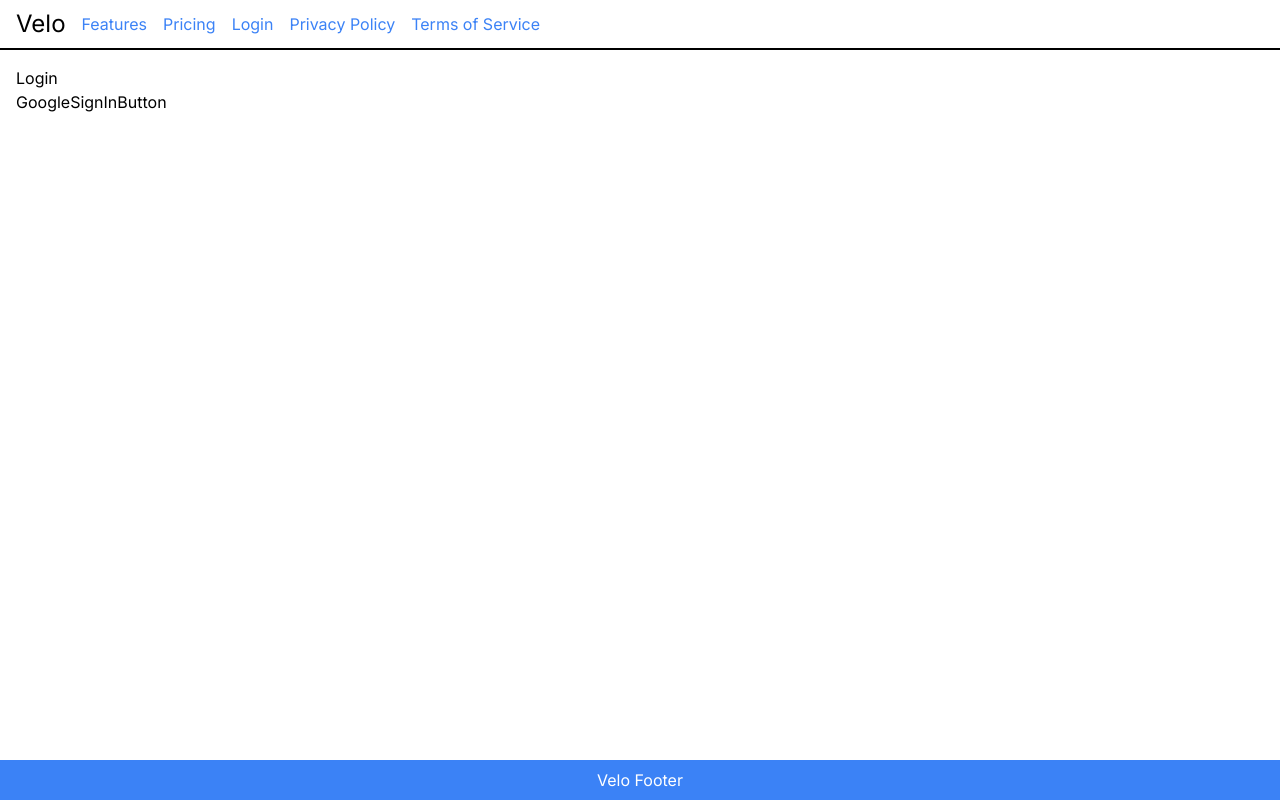
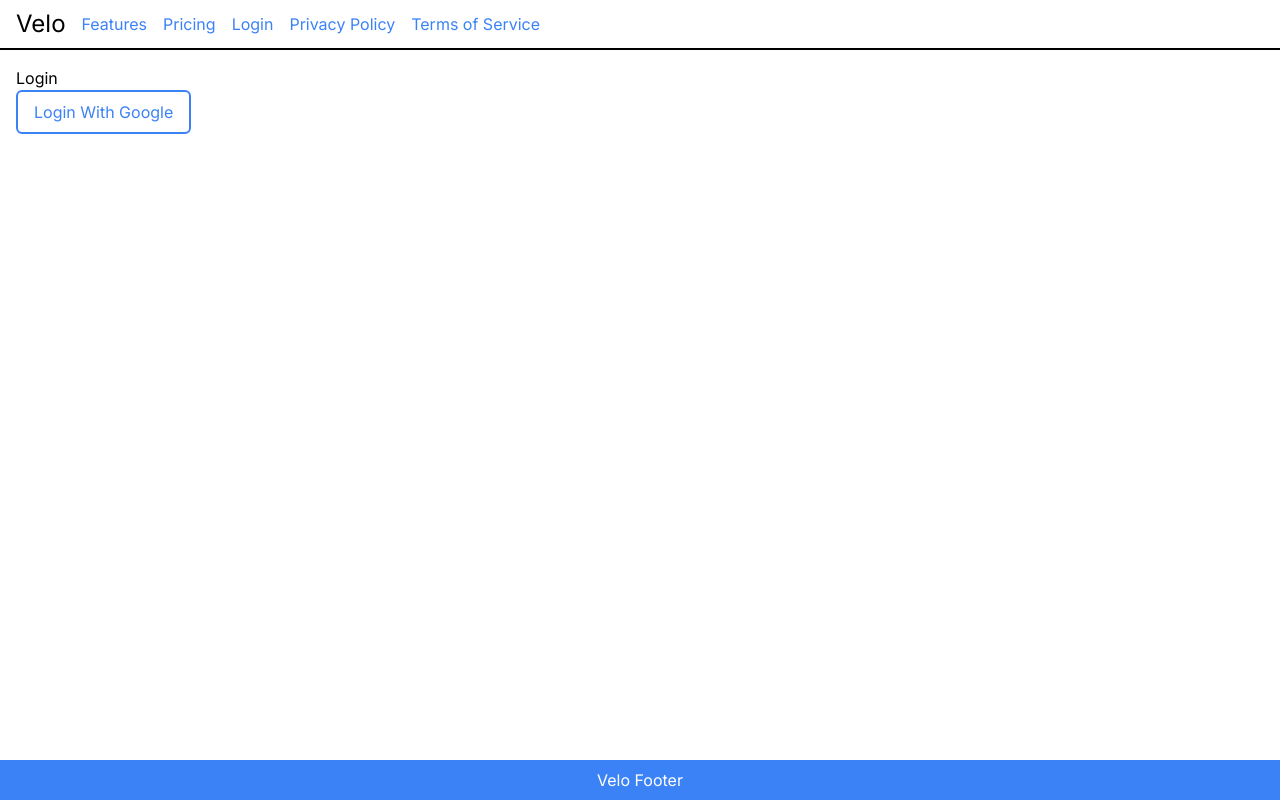
Before and after one commit to andrews1022/velo, a Next.js app: page /login in a window 1280 px wide. Built offline with nearby package versions, Linux system fonts and the light colour scheme.

Commit message:
trying to debug why logging in with google is not working :(

```diff
--- a/package.json
+++ b/package.json
@@ -9,7 +9,7 @@
     "lint": "next lint"
   },
   "dependencies": {
-    "@next-auth/prisma-adapter": "^0.4.4-canary.81",
+    "@next-auth/prisma-adapter": "^1.0.7",
     "@prisma/client": "^5.7.0",
     "dotenv": "^16.3.1",
     "next": "14.0.4",
--- /dev/null
+++ b/src/app/dashboard/page.tsx
@@ -0,0 +1,9 @@
+const DashboardPage = () => {
+  return (
+    <div>
+      <h1>DashboardPage</h1>
+    </div>
+  );
+};
+
+export default DashboardPage;
--- a/src/components/google-sign-in-button.tsx
+++ b/src/components/google-sign-in-button.tsx
@@ -1,5 +1,27 @@
+"use client";
+
+import { signIn } from "next-auth/react";
+
 const GoogleSignInButton = () => {
-  return <div>GoogleSignInButton</div>;
+  const handleClick = () => {
+    signIn("google", { callbackUrl: "/dashboard" });
+  };
+
+  return (
+    <div>
+      <button
+        className="
+          border-2 border-blue-500 text-blue-500
+          py-2 px-4 rounded-md
+          hover:bg-blue-500 hover:text-white transition-colors
+        "
+        onClick={handleClick}
+        type="button"
+      >
+        Login With Google
+      </button>
+    </div>
+  );
 };
 
 export { GoogleSignInButton };
--- a/src/next-auth/options.ts
+++ b/src/next-auth/options.ts
@@ -1,10 +1,9 @@
 import GoogleProvider from "next-auth/providers/google";
 import { PrismaAdapter } from "@next-auth/prisma-adapter";
-import { PrismaClient } from "@prisma/client";
+// import { PrismaClient } from "@prisma/client";
+import prisma from "@/prisma/client";
 
 import type { NextAuthOptions } from "next-auth";
-
-const prisma = new PrismaClient();
 
 const options: NextAuthOptions = {
   adapter: PrismaAdapter(prisma),
@@ -39,6 +38,7 @@ const options: NextAuthOptions = {
       clientSecret: process.env.GOOGLE_CLIENT_SECRET!
     })
   ],
+  secret: process.env.NEXTAUTH_SECRET,
   session: {
     strategy: "database"
   }
```
Also changed, not shown: src/prisma/client.ts (added, +17 -0 lines), 1 other file (tests, documents, lock files or other folders).
